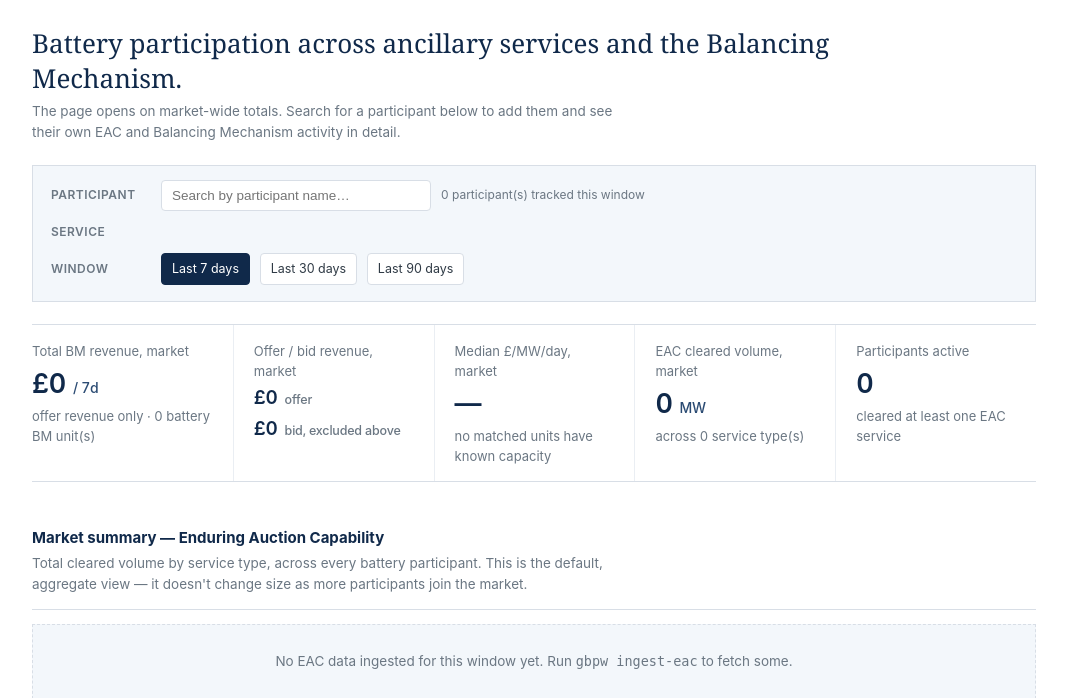
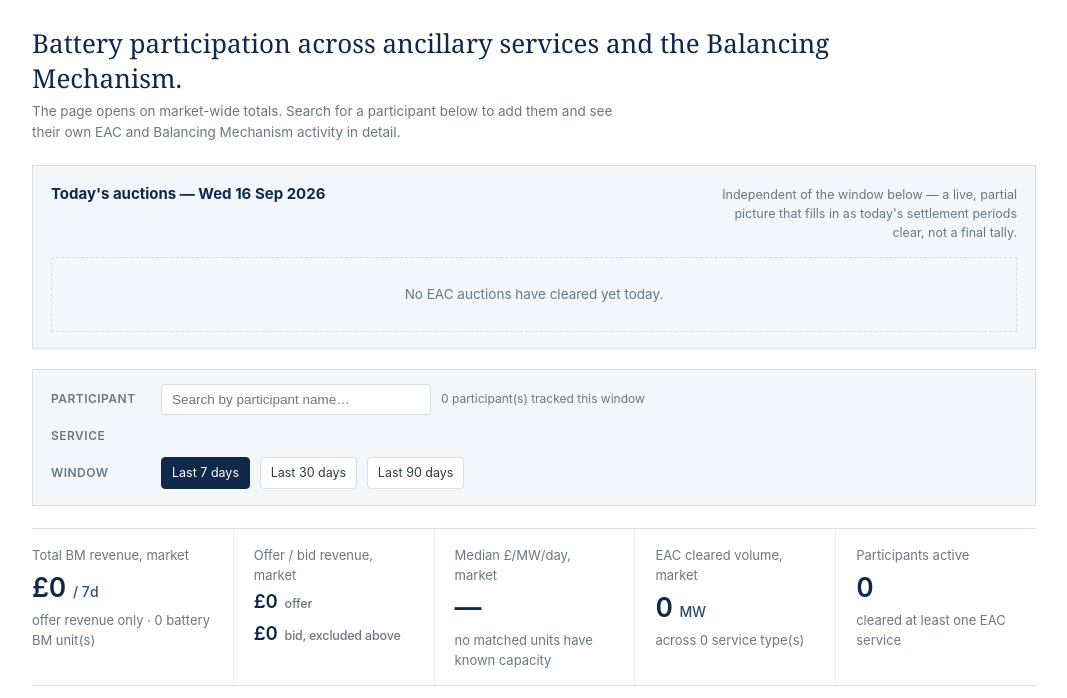
Before and after one commit to IanMIsik/Mazao-Market-Intelligence, a FastAPI app: page /bess in a window 1280 px wide. Shown: the part 122-820 px from the top of the page, without its empty margins (106-1173 px from the left). Run offline with FastAPI, Linux system fonts and the light colour scheme; data that the repository does not hold is empty.

Commit message:
Add a Today's auctions card to BESS Analytics, independent of window picker
Shows today's EAC results (market_summary() called with start=end=today --
no new data-layer function needed) in a standalone card above the filters
row, deliberately not tied to the existing 7/30/90-day window picker: that
picker drives both EAC summary and BM activity together, but this is
EAC-only, and checking "what's cleared today" is a different habit (a
repeated glance through the day) than picking a window to analyze trends.
Reuses charts_bess.market_summary_bars_svg() as-is, so it matches the main
Market summary section's visual language for free.

Labeled explicitly as a partial, progressively-filling picture (auctions
clear per settlement period through the day), not a final tally. Empty
state ("No EAC auctions have cleared yet today") uses the same honesty
convention as the rest of the page rather than hiding the section.

Verified live: confirmed independent of the window picker (today's card
stays on today's data at window=7/30/90 alike), and populated correctly
after a real `gbpw ingest-eac` run for today.

Co-Authored-By: Claude Sonnet 5 <noreply@anthropic.com>

```diff
--- a/src/gbpw/web/static/app.css
+++ b/src/gbpw/web/static/app.css
@@ -36,6 +36,11 @@ header { display:flex; justify-content:space-between; align-items:baseline;
 h1 { font-family:var(--serif); font-weight:400; color:var(--navy);
   font-size:26px; line-height:1.32; margin:26px 0 6px; max-width:34em; }
 .byline { color:var(--muted); font-size:13.5px; margin:0 0 22px; max-width:70ch; }
+
+.today-card { border:1px solid var(--rule); background:var(--callout); padding:16px 18px; margin:0 0 20px; }
+.today-card-head { display:flex; align-items:baseline; justify-content:space-between; flex-wrap:wrap; gap:4px 16px; margin-bottom:10px; }
+.today-card-head h2 { margin:0; }
+.today-card-head .section-note { margin:0; max-width:38ch; text-align:right; }
 
 .filters { border:1px solid var(--rule); background:var(--callout); padding:14px 18px 16px; margin:20px 0 0; }
 .filters .row { display:flex; align-items:center; gap:14px; flex-wrap:wrap; }
--- a/src/gbpw/web/templates/bess_analytics.html
+++ b/src/gbpw/web/templates/bess_analytics.html
@@ -27,6 +27,20 @@
 <h1>Battery participation across ancillary services and the Balancing Mechanism.</h1>
 <p class="byline">The page opens on market-wide totals. Search for a participant below to add them
 and see their own EAC and Balancing Mechanism activity in detail.</p>
+
+<div class="today-card">
+  <div class="today-card-head">
+    <h2>Today's auctions &mdash; {{ today.strftime('%a %d %b %Y') }}</h2>
+    <span class="section-note">Independent of the window below &mdash; a live, partial picture
+    that fills in as today's settlement periods clear, not a final tally.</span>
+  </div>
+  {% if today_summary.by_service_type %}
+  {{ today_summary_svg | safe }}
+  <p class="section-note">{{ today_summary.participants_active }} participant(s) have cleared at least one EAC service so far today.</p>
+  {% else %}
+  <div class="empty-state">No EAC auctions have cleared yet today.</div>
+  {% endif %}
+</div>
 
 <div class="filters">
   <div class="row">
```
Also changed, not shown: src/gbpw/web/routes_bess.py (+11 -0 lines), tests/test_web.py (+29 -0 lines).
